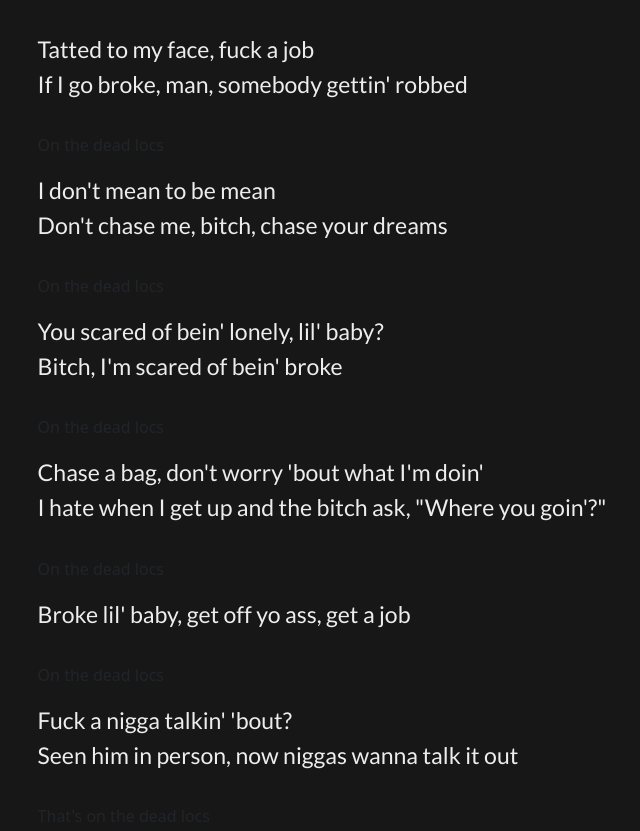
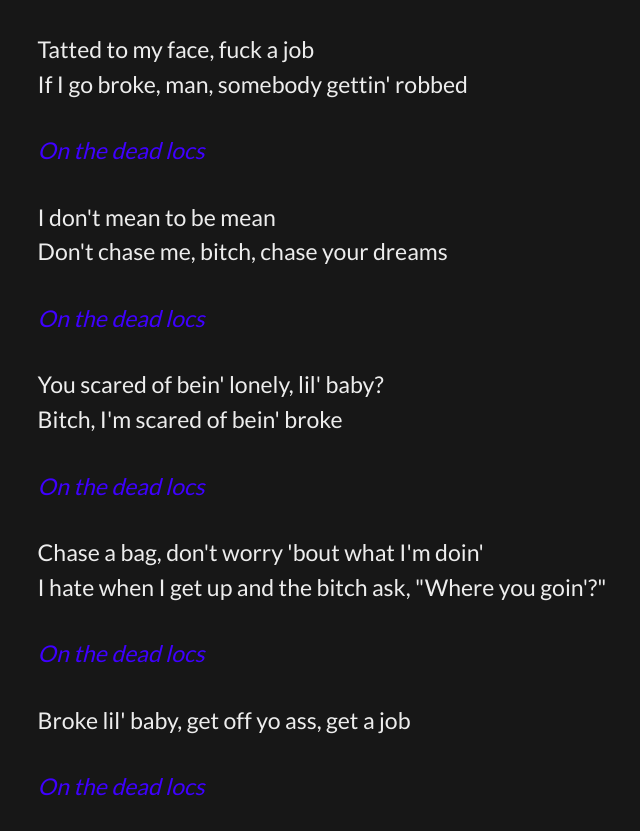
Before and after one commit to AliSwipe/Manifesto, a plain HTML site: page DeadLocs.html in a window 1280 px wide. Shown: the part 1360-2191 px from the top of the page, without its empty margins (308-948 px from the left). Drawn offline with nearby package versions, Linux system fonts and the light colour scheme; a web font is replaced by a local one.

Commit message:
Add files via upload

```diff
--- a/css/manifesto.css
+++ b/css/manifesto.css
@@ -52,6 +52,16 @@ body {
   position: relative;
   margin: 0 auto 2rem auto;
   text-align: center;
+}
+
+.paragraphs4 {
+  color: #3F00FF;
+  font-family: 'Lato', sans-serif;
+  font-size: 1.8vw;
+  font-weight: normal;
+  font-style: italic;
+  position: relative;
+  margin: 0 auto 2rem auto;
 }
 
 .top {
@@ -204,6 +214,7 @@ body {
   flex-wrap: wrap;
   position: relative;
   height: 450px;
+  text-align: center;
 }
 .mediaicon{
   width: 8rem;
```
